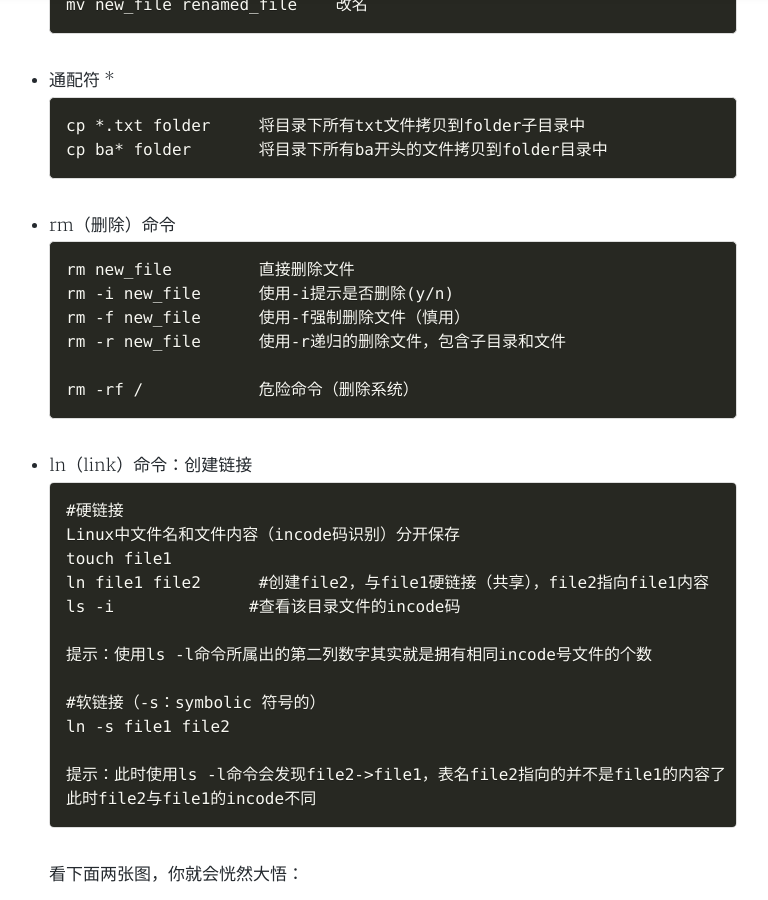
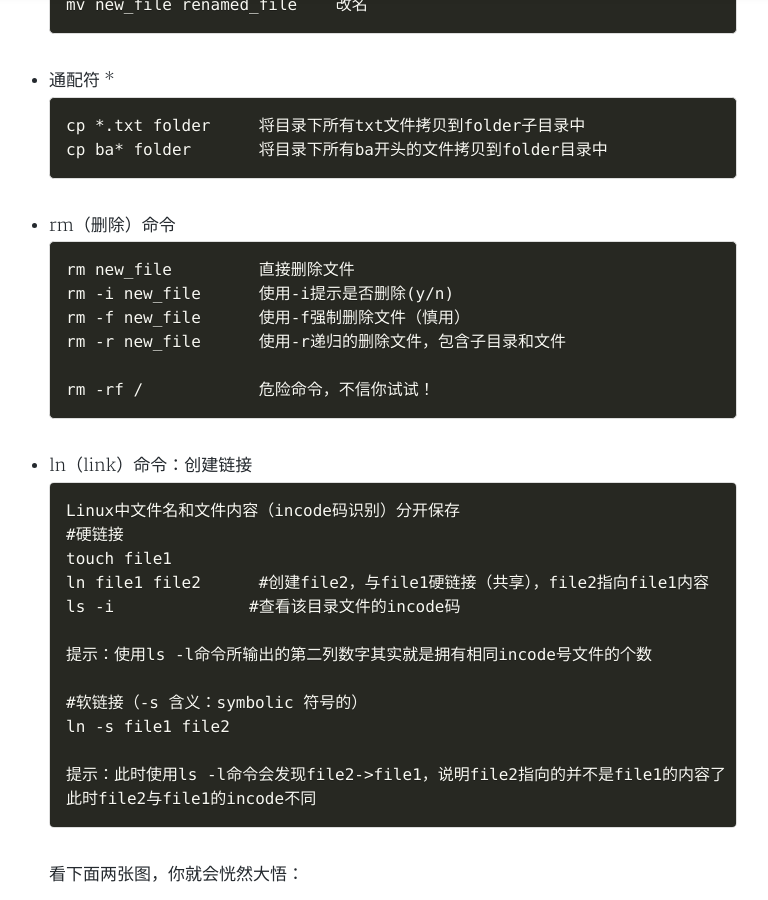
Before and after one commit to cszmzh/BA-NANA.github.io, a Jekyll site: the page built from _posts/2019-11-01-Linux学习之旅1——终端和文件操作（上）.md, in a window 1280 px wide and 900 px high, scrolled down 5348 px. Shown: the whole window, without its empty margins (263-1031 px from the left). Built offline with Jekyll 4.4.1, drawn with Linux system fonts in a browser that asks for light colours; nearby versions of some CDN libraries; comment, search, counter and statistics services are not loaded; a style sheet for code colours, icons or effects is not loaded.

Commit message:
Update 2019-11-01-Linux学习之旅1——终端和文件操作（上）.md

```diff
--- a/_posts/2019-11-01-Linux学习之旅1——终端和文件操作（上）.md
+++ b/_posts/2019-11-01-Linux学习之旅1——终端和文件操作（上）.md
@@ -248,24 +248,24 @@ sudo su
   rm -f new_file		使用-f强制删除文件（慎用）
   rm -r new_file		使用-r递归的删除文件，包含子目录和文件
 
-  rm -rf /		    危险命令（删除系统）
+  rm -rf /		    危险命令，不信你试试！
   ~~~
 
 * ln（link）命令：创建链接
 
   ~~~
+  Linux中文件名和文件内容（incode码识别）分开保存
   #硬链接
-  Linux中文件名和文件内容（incode码识别）分开保存
   touch file1
   ln file1 file2      #创建file2，与file1硬链接（共享），file2指向file1内容
   ls -i		       #查看该目录文件的incode码
 
-  提示：使用ls -l命令所属出的第二列数字其实就是拥有相同incode号文件的个数
+  提示：使用ls -l命令所输出的第二列数字其实就是拥有相同incode号文件的个数
 
-  #软链接（-s：symbolic 符号的）
+  #软链接（-s 含义：symbolic 符号的）
   ln -s file1 file2
 
-  提示：此时使用ls -l命令会发现file2->file1，表名file2指向的并不是file1的内容了
+  提示：此时使用ls -l命令会发现file2->file1，说明file2指向的并不是file1的内容了
   此时file2与file1的incode不同
   ~~~
 
```
